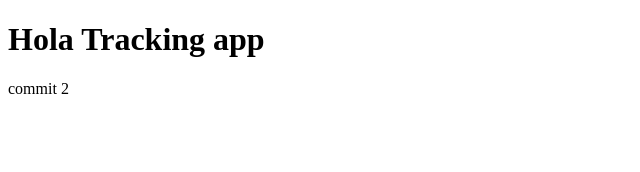
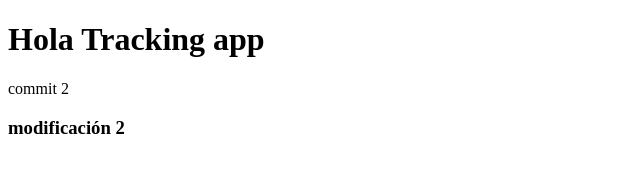
Before and after one commit to olgaitalive/1-web-l-OLGA, a plain HTML site: page index.html in a window 1280 px wide. Shown: the whole page, without its empty margins (0-640 px from the left). Drawn offline with Linux system fonts and the light colour scheme.

Commit message:
otra modificacion

```diff
--- a/index.html
+++ b/index.html
@@ -8,5 +8,7 @@
 <body>
     <h1>Hola Tracking app</h1>
     <p>commit 2</p>
+
+    <h3>modificación 2</h3>
 </body>
 </html>
```
